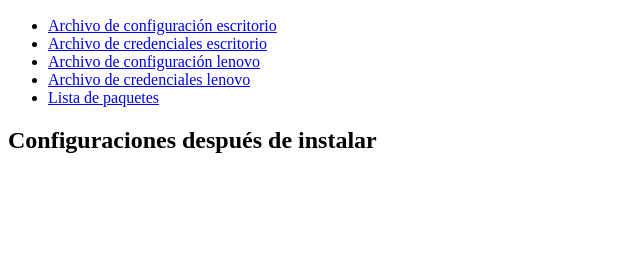
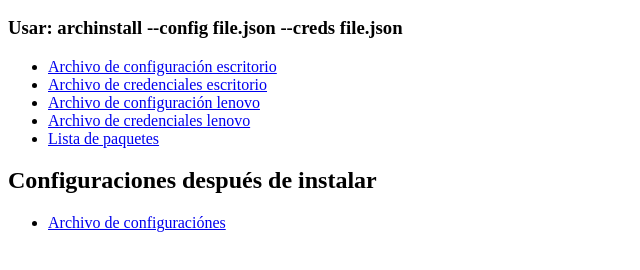
Before and after one commit to Jaaq5/jaaq5.github.io, a plain HTML site: page index.html in a window 1280 px wide. Shown: the part 50-320 px from the top of the page, without its empty margins (0-640 px from the left). Drawn offline with Linux system fonts and the light colour scheme.

Commit message:
Add bash config file and update index

```diff
--- a/index.html
+++ b/index.html
@@ -7,6 +7,7 @@
 </head>
 <body>
     <h2>Configuraciones Archinstall</h2>
+    <h3>Usar: archinstall --config file.json --creds file.json</h3>
 
     <ul>
         <li><a href="json/archinstall_config_desktop.json" target="_blank">Archivo de configuración escritorio</a></li>
@@ -18,6 +19,10 @@
     </ul>
 
     <h2>Configuraciones después de instalar</h2>
+    <ul>
+        <li><a href="sh/update-config-files.sh" target="_blank">Archivo de configuraciónes</a></li>
+        <!-- Agrega más enlaces según sea necesario -->
+    </ul>
 
 </body>
 </html>
```
Also changed, not shown: 1 other file.
